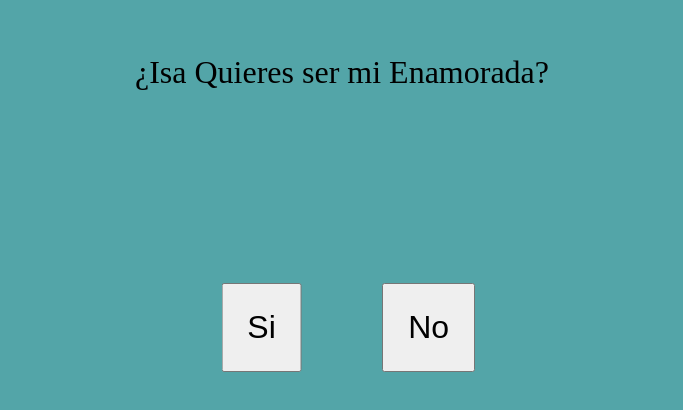
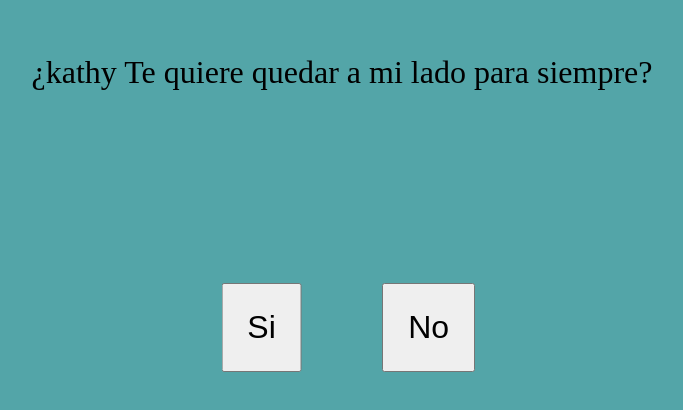
Before and after one commit to matiuz17/detalle, a plain HTML site: page index.html in a window 1280 px wide. Shown: the part 138-548 px from the top of the page, without its empty margins (298-981 px from the left). Drawn offline with Linux system fonts and the light colour scheme.

Commit message:
Update index.html

```diff
--- a/index.html
+++ b/index.html
@@ -10,7 +10,7 @@
 <body>
 
     <div class="contenedor">
-        <p>¿Isa Quieres ser mi Enamorada?</p>
+        <p>¿kathy Te quiere quedar a mi lado para siempre?</p>
         <button id="yesBtn">Si</button>
         <button id="noBtn">No</button>
     </div>
```
